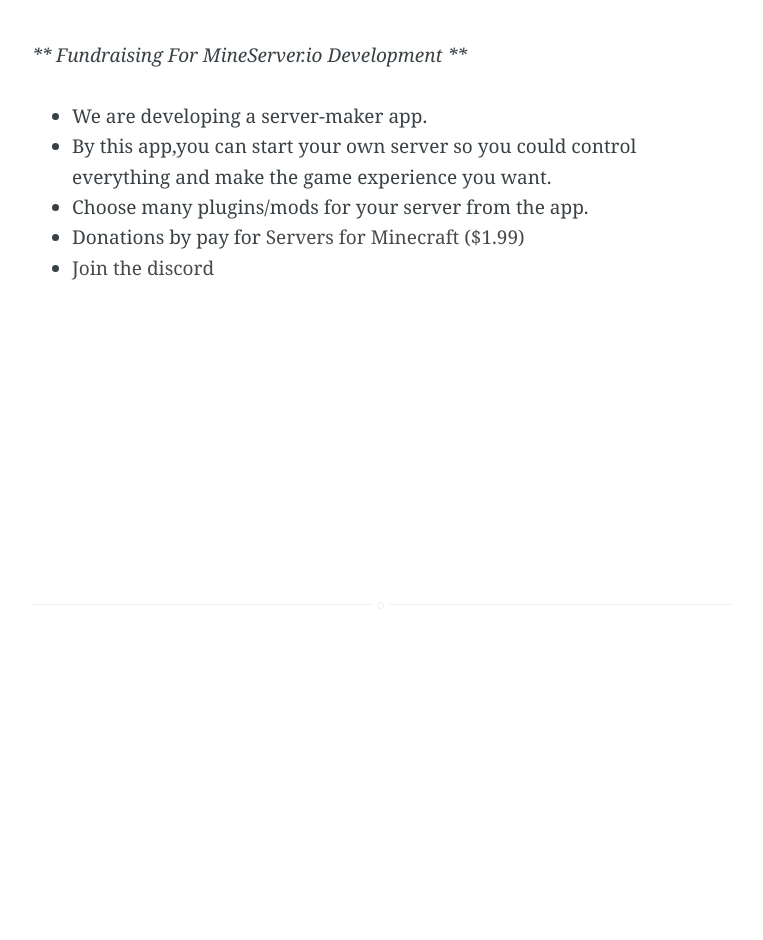
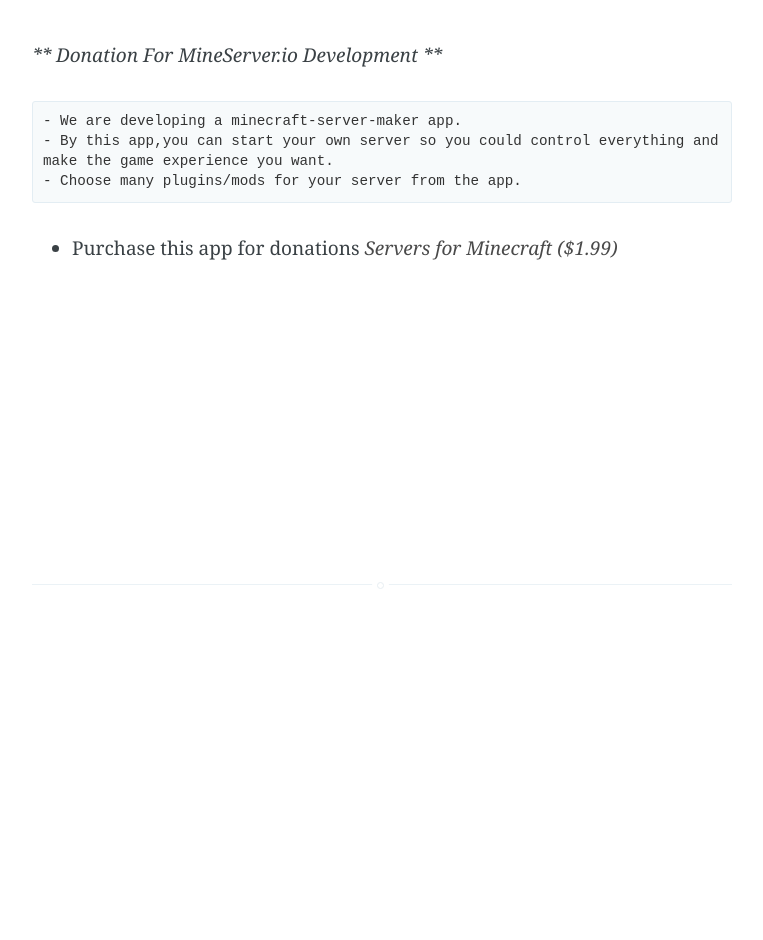
Before and after one commit to Minecraft-PE-Servers/Minecraft-PE-Servers.github.io, a Jekyll site: the page built from _posts/2016-06-10-mineserver-feedback.md, in a window 1280 px wide. Shown: the whole page, without its empty margins (258-1021 px from the left). Built offline with Jekyll 4.4.1, drawn with Linux system fonts in a browser that asks for light colours.

Commit message:
Update 2016-06-10-mineserver-feedback.md

````diff
--- a/_posts/2016-06-10-mineserver-feedback.md
+++ b/_posts/2016-06-10-mineserver-feedback.md
@@ -7,9 +7,10 @@
 question: false
 ---
 
-*** Fundraising For MineServer.io Development  ***
-- We are developing a server-maker app.
+*** Donation For MineServer.io Development  ***
+```
+- We are developing a minecraft-server-maker app.
 - By this app,you can start your own server so you could control everything and make the game experience you want.
 - Choose many plugins/mods for your server from the app.
-- Donations by pay for [Servers for Minecraft ($1.99)](https://itunes.apple.com/app/id1144129231)
-- [Join the discord](https://discord.gg/6SuK6JR)
+```
+- Purchase this app for donations [_Servers for Minecraft ($1.99)_](https://itunes.apple.com/app/id1144129231)
````
